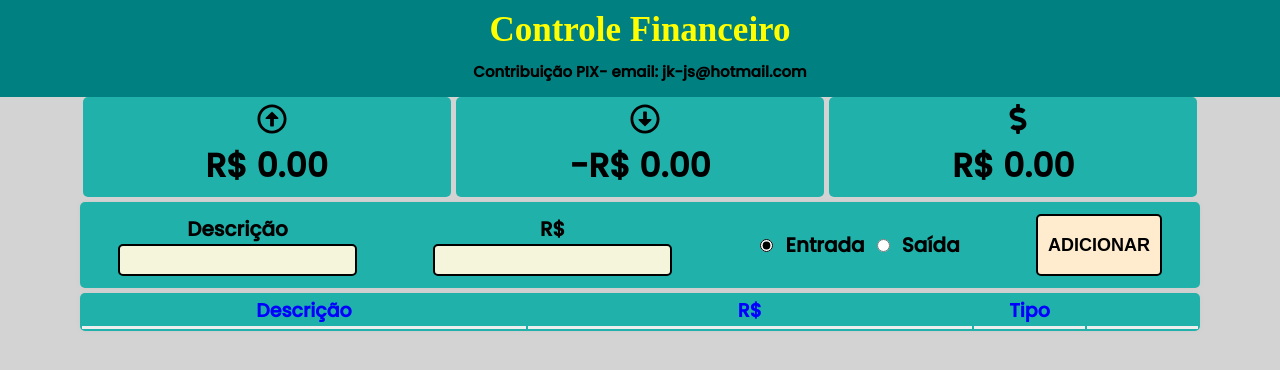
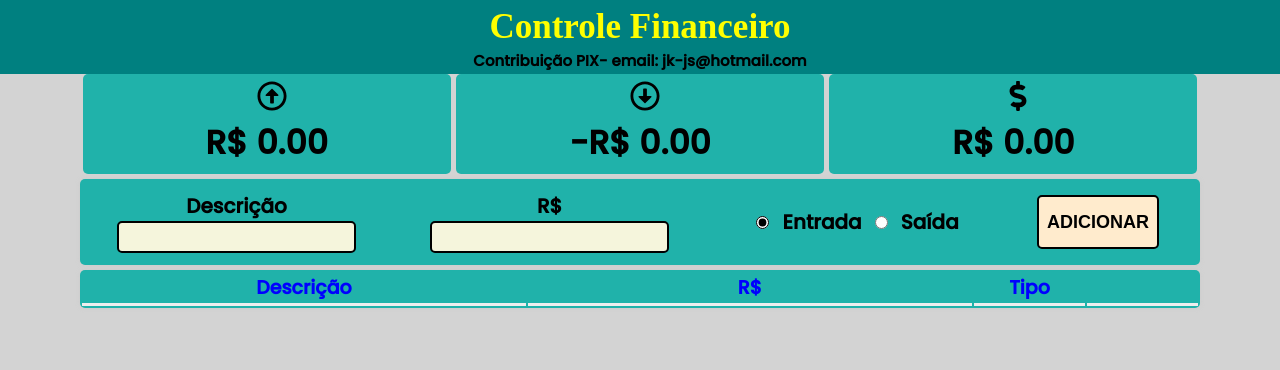
Before and after one commit to JotaKSP/controlefinanceiro, a React (Create React App) app: page / in a window 1280 px wide. Shown: the top 370 px of the page. Built offline with nearby package versions, Linux system fonts and the light colour scheme.

Commit message:
initial commit

```diff
--- a/src/components/Form/styles.js
+++ b/src/components/Form/styles.js
@@ -50,8 +50,8 @@ export const RadioGroup = styled.div`
 
  //Espaçamento meio
   input {
-    margin-left: 12px;
-    margin-right: 12px;
+    margin-left: 13px;
+    margin-right: 13px;
     accent-color: black;
     margin-top: 0;
 
@@ -68,7 +68,8 @@ export const Table = styled.table`
 `;
 //Botão
 export const Button = styled.button`
-  padding: 10px;
+  padding: 8px;
+  margin: 4px;
   border: none;
   border-radius: 5px;
   cursor: pointer;
--- a/src/components/Header/styles.js
+++ b/src/components/Header/styles.js
@@ -9,16 +9,16 @@ export const Header = styled.h1`
   background: teal;
   font-size: 35px;
   width: 100%;
-  height: 80px;
+  height: 60px;
   text-align: center;
-  padding-top: 10px;
+  padding-top: 7px;
   padding-bottom: 7px;
 
   ;
   // e-mail - Tel.
   p {font-size: 15px;
         color: black;
-        margin: 10px auto;
+        margin: 2px auto;
 
         }
 
--- a/src/components/ResumeItem/styles.js
+++ b/src/components/ResumeItem/styles.js
@@ -10,7 +10,7 @@ export const Container = styled.div`
   width: 30%;
 
   @media (max-width: 750px) {
-    width: 23%;
+    width: 24%;
 
     p {
       font-size: 12px;
```
